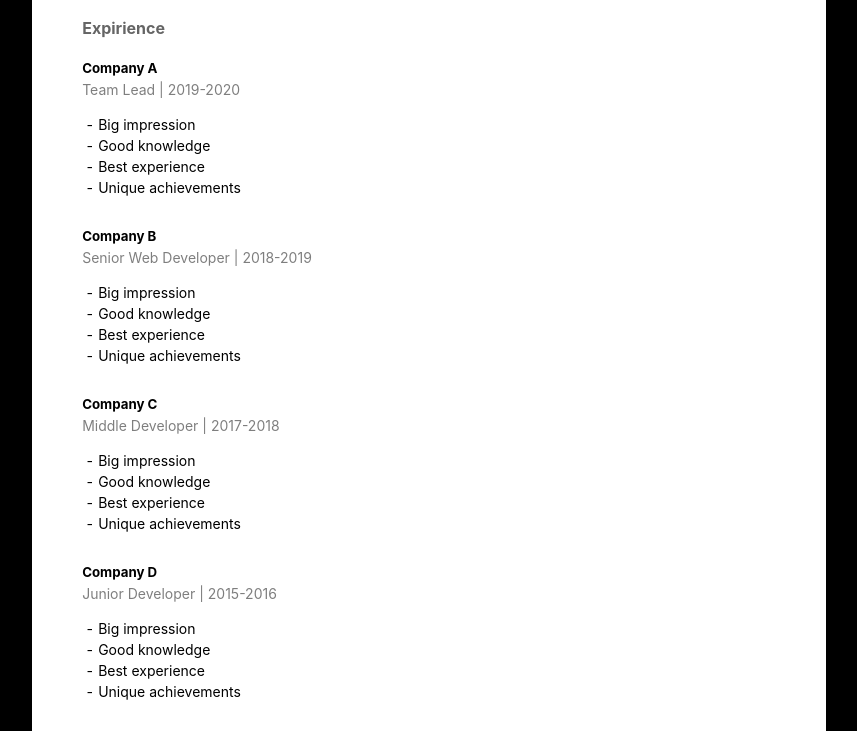
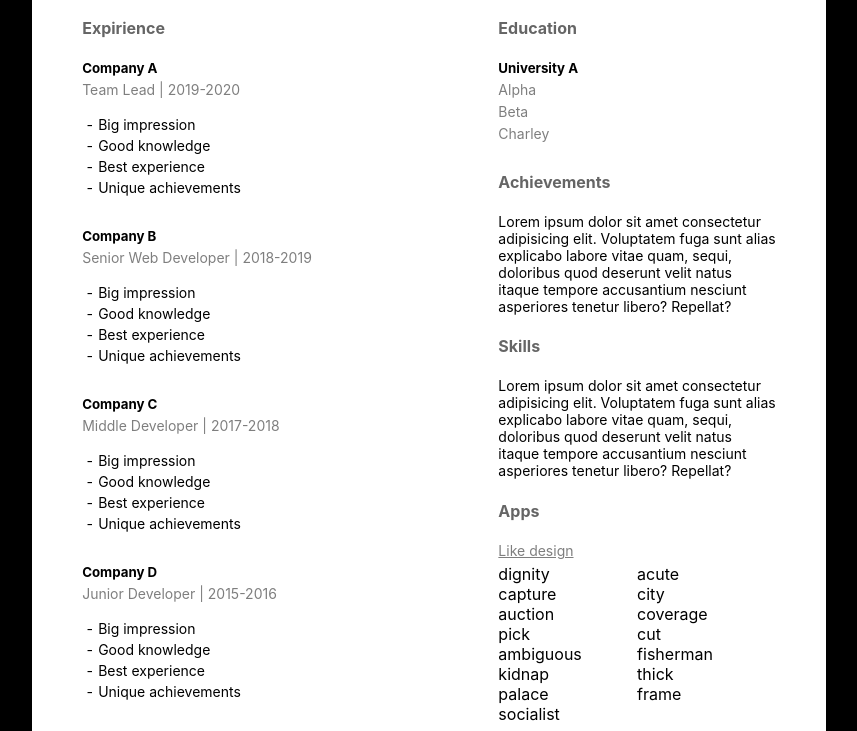
Before and after one commit to Barylo/cv, a plain HTML site: page index.html in a window 1280 px wide. Shown: the part 389-1120 px from the top of the page, without its empty margins (211-1068 px from the left). Drawn offline with Linux system fonts and the light colour scheme.

Commit message:
feat: Completed last section

```diff
--- a/index.html
+++ b/index.html
@@ -69,7 +69,42 @@
           <a href="tel:+380123456789">+380123456789</a>
         </footer>
       </section>
-      <section class="content-section-right"></section>
+      <section class="content-section-right">
+        <h4 class="section-title">Education</h4>
+        <div class="experience-item">
+          <h5>University A</h5>
+          <p class="section-subtitle">Alpha</p>
+          <p class="section-subtitle">Beta</p>
+          <p class="section-subtitle">Charley</p>
+        </div>
+        <h4 class="section-title">Achievements</h4>
+        <p class="description">
+          Lorem ipsum dolor sit amet consectetur adipisicing elit. Voluptatem fuga sunt alias explicabo labore vitae quam, sequi, doloribus quod deserunt velit natus itaque tempore accusantium nesciunt asperiores tenetur libero? Repellat?
+        </p>
+        <h4 class="section-title">Skills</h4>
+        <p class="description">
+          Lorem ipsum dolor sit amet consectetur adipisicing elit. Voluptatem fuga sunt alias explicabo labore vitae quam, sequi, doloribus quod deserunt velit natus itaque tempore accusantium nesciunt asperiores tenetur libero? Repellat?
+        </p>
+        <h4 class="section-title">Apps</h4>
+        <p class="section-subtitle_underlined">Like design</p>
+        <div class="app-list">
+          <span>dignity</span>
+          <span>acute</span>
+          <span>capture</span>
+          <span>city</span>
+          <span>auction</span>
+          <span>coverage</span>
+          <span>pick</span>
+          <span>cut</span>
+          <span>ambiguous</span>
+          <span>fisherman</span>
+          <span>kidnap</span>
+          <span>thick</span>
+          <span>palace</span>
+          <span>frame</span>
+          <span>socialist</span>
+        </div>
+      </section>
     </div>
   </main>
 </body>
--- a/lib/css/styles.css
+++ b/lib/css/styles.css
@@ -10,6 +10,11 @@ main {
   background-color: white;
   padding: 10px 50px;
 }
+
+h5, p {
+  margin: 0;
+}
+
 
 .head-section {
   width: 100%;
@@ -54,10 +59,6 @@ main {
   /* background-color: blue; */
 }
 
-.content-section-left h5, p {
-  margin: 0;
-}
-
 .content-section-left ul {
   padding: 0 16px;
 }
@@ -89,6 +90,14 @@ footer.contacts > a {
   margin-top: 5px;
 }
 
+.section-subtitle_underlined {
+  opacity: 0.5;
+  font-size: 14px;
+  margin-top: 5px;
+  margin-bottom: 5px;
+  text-decoration: underline;
+}
+
 .experience-item {
   margin-bottom: 30px;
 }
@@ -96,3 +105,17 @@ footer.contacts > a {
 .experience-item:last-of-type {
   margin-bottom: 100px;
 }
+
+.description {
+  font-size: 14px;
+}
+
+.app-list {
+  display: flex;
+  flex-wrap: wrap;
+  justify-content: space-between;
+}
+
+.app-list > span {
+  flex-basis: 50%;
+}
```
